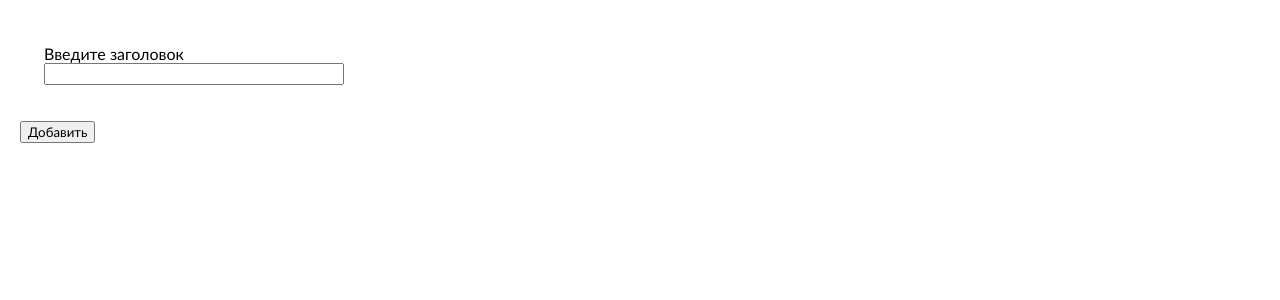
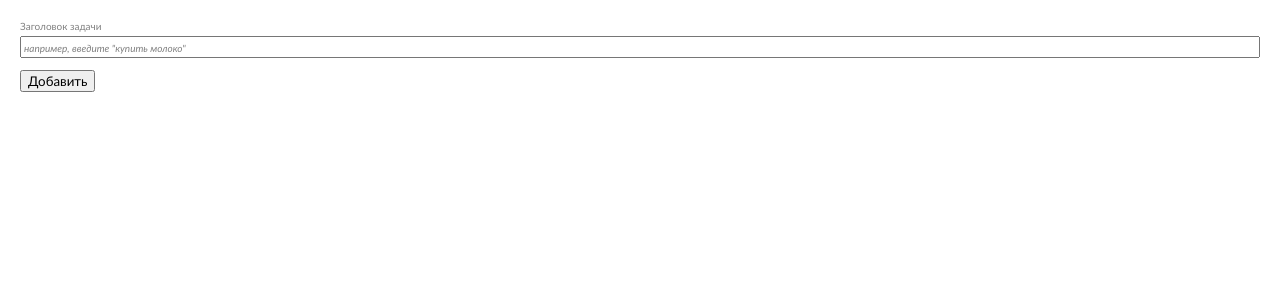
Before and after one commit to AnastasiyaGuryanova/todo-app-testing, a React app: page / in a window 1280 px wide. Shown: the top 300 px of the page. Built offline with nearby package versions, Linux system fonts and the light colour scheme.

Commit message:
feat: внесение правок в компонент Input и тесты для него

```diff
--- a/src/components/Input.tsx
+++ b/src/components/Input.tsx
@@ -1,14 +1,15 @@
 import { ChangeEvent, useState } from "react";
 
-import "./style.css";
+import "./styles.css";
 
 type Props = {
-  value: string;
+  defaultValue: string;
   onChange: (value: string) => void;
 };
 
-export const Input = ({ value, onChange }: Props) => {
+export const Input = ({ defaultValue, onChange }: Props) => {
   const [labelValue, setlabelValue] = useState("");
+  const [inputValue, setinputValue] = useState(defaultValue);
 
   const handleChange = (event: ChangeEvent<HTMLInputElement>) => {
     const val = event.target.value;
@@ -17,15 +18,27 @@ export const Input = ({ value, onChange }: Props) => {
       setlabelValue(`Превышена максимальная длина заголовка ${val.length}`);
     } else {
       setlabelValue("");
+      setinputValue(val);
       onChange(val);
     }
   };
 
   return (
     <div className="input-field">
-      <span>Введите заголовок</span>
-      <input type="text" value={value} onChange={handleChange} />
-      <label>{labelValue}</label>
+      <label htmlFor="input-header-field-id" data-testid="input-label">
+        Заголовок задачи
+      </label>
+      <input
+        id="input-header-field-id"
+        type="text"
+        value={inputValue}
+        onChange={handleChange}
+        placeholder={`например, введите "купить молоко"`}
+        alt="поле для ввода заголовка задачи"
+        title="поле для заголовка"
+        data-testid="input-field"
+      />
+      <span data-testid="input-hint-text">{labelValue}</span>
     </div>
   );
 };
--- a/src/components/style.css
+++ /dev/null
@@ -1,12 +0,0 @@
-.input-field {
-  display: flex;
-  flex-flow: column nowrap;
-
-  width: 300px;
-  padding: 24px;
-}
-
-.input-field label {
-  font-size: 10px;
-  color: gray;
-}
```
Also changed, not shown: 1 other file (tests, documents, lock files or other folders).
